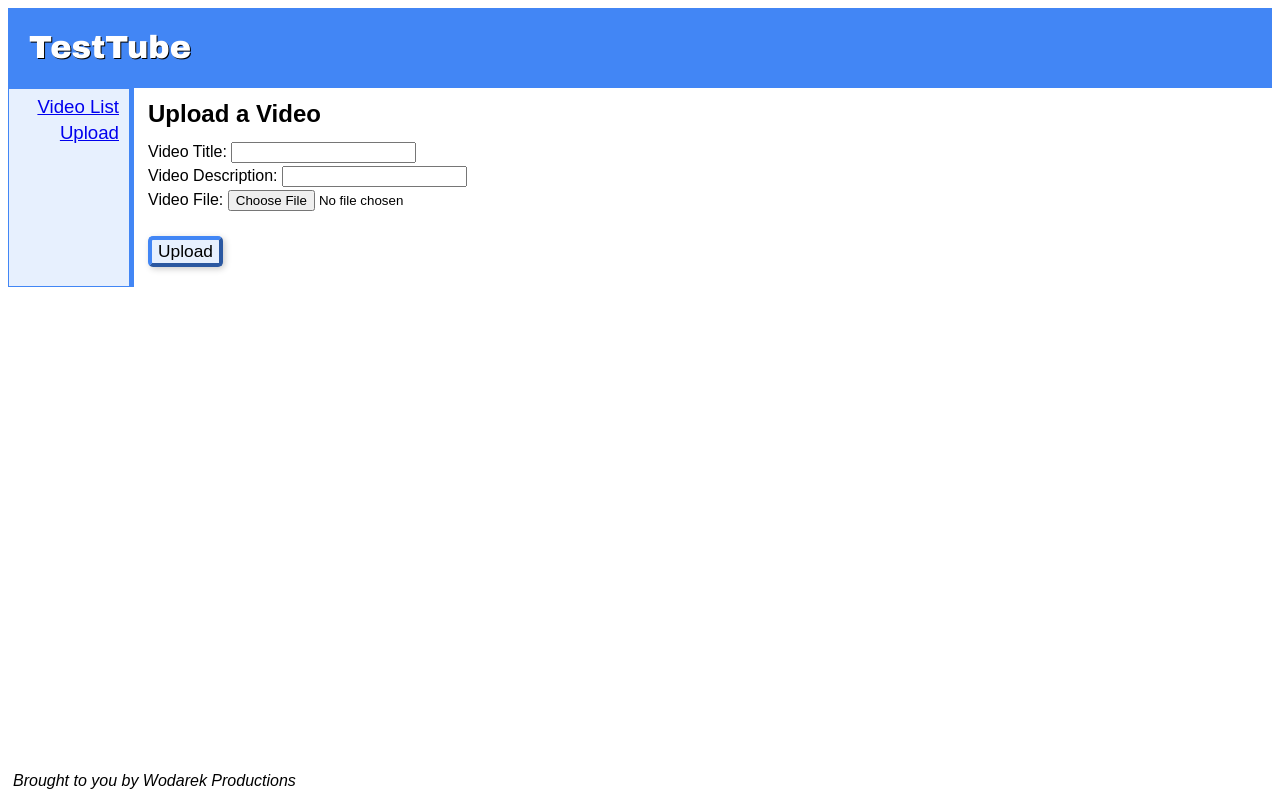
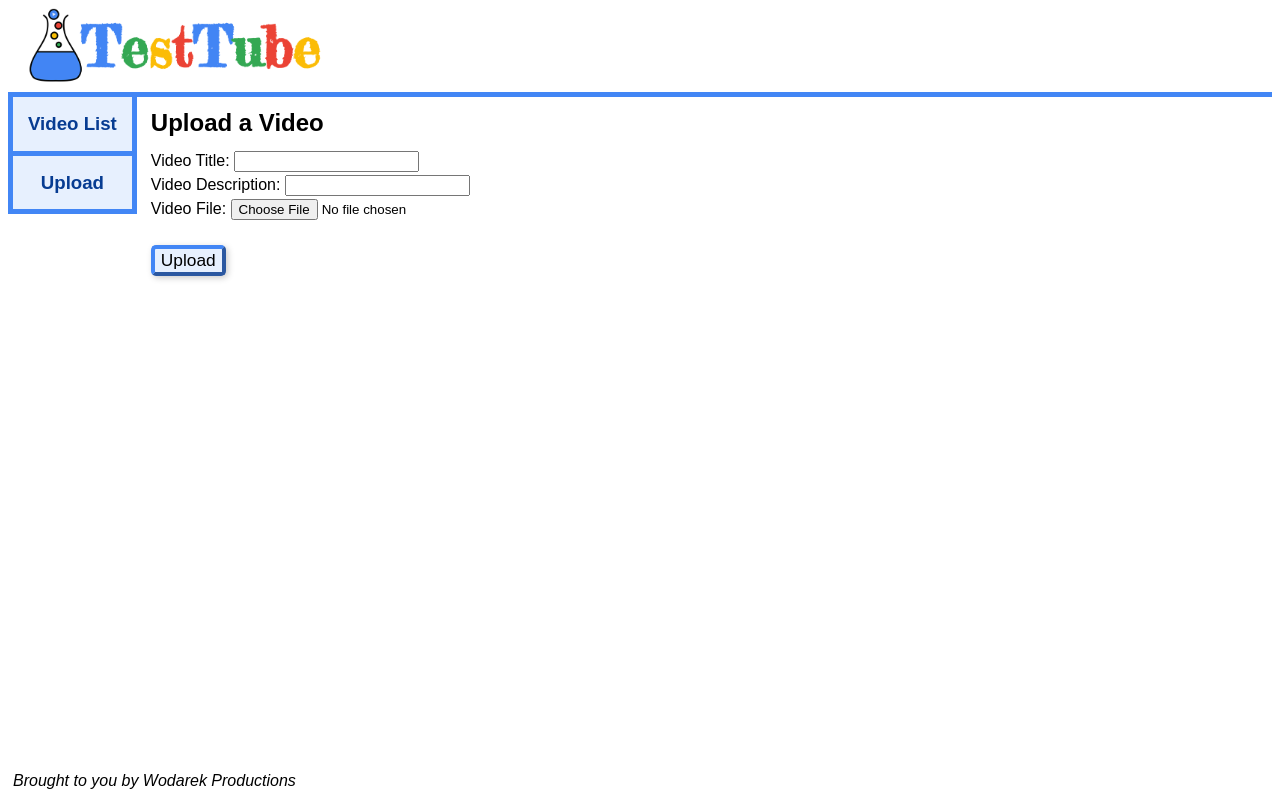
Before and after one commit to twodarek/intro-to-gcp, a plain HTML site: page nginx/static/upload/index.html in a window 1280 px wide. Drawn offline with Linux system fonts and the light colour scheme.

Commit message:
added logos, visual edits

```diff
--- a/nginx/static/list.css
+++ b/nginx/static/list.css
@@ -4,12 +4,13 @@ body{
 
 #header{
 	display: block;
-	border: 1px solid #4286f5;
-	background: #4286f5;
-	padding: 0px 20px;
-	color: white;
-	font-family: "Arial Black";
-	text-shadow: 1px 1px black;
+	border-bottom: 5px solid #4286f5;
+	background: #ffffff;
+	padding: 0px 20px 5px;
+}
+
+#logo{
+	height: 75px;
 }
 
 #main{
@@ -18,22 +19,64 @@ body{
 }
 
 #nav{
+	display: flex;
+	flex-direction: column;
+	float: left;
+	clear: left right;
+	background: #4286f5;
+	border: 5px solid #4286f5;
+	border-top: none;
+	margin-right: 4px;
+	line-height: 1.8;
+}
+.nav-item {
+	color: #073c92;
 	background: #e7f0fe;
-	border: 1px solid #4286f5;
-	border-right: 5px solid #4286f5;
-	width: 100px;
-	padding: 5px 10px;
-	margin-right: 4px;
-	text-align: right;
-	line-height: 1.4;
+	text-align: center;
 	font-size: 14pt;
+	font-weight: bold;
+	padding: 10px 15px;
+	margin-bottom: 5px;
+}
+.nav-item:last-child {
+	border-bottom: none;
+	margin-bottom: 0px;
+}
+.nav-item:hover {
+	cursor: pointer;
+	box-shadow: -2px -2px 2px inset, 1px 1px 1px inset;
 }
 
 #video_list{
 	flex: 1 /*fill the rest of the page width*/;
 	clear: right;
-	border: 1px solid gray;
 	padding: 10px;
+}
+
+h2{
+	line-height: 0.5;
+}
+
+#upload-form{
+	line-height: 1.5;
+	padding: 0px 10px 20px;
+}
+
+#upload-button {
+	font-size: 13pt;
+	border: 4px outset #4286f5;
+	border-radius: 5px;
+	background: #e7f0fe;
+	box-shadow: 2px 2px 6px #cccccc;
+}
+#upload-button:hover{
+	background: #cfe0fc;
+	cursor: pointer;
+}
+#upload-button:active{
+	background: #cfe0fc;
+	border: 4px inset #4286f5;
+	cursor: pointer;
 }
 
 #footer{
--- a/nginx/static/upload/index.html
+++ b/nginx/static/upload/index.html
@@ -2,38 +2,37 @@
 <html>
 <head>
 	<title>Upload Video</title>
-	<link rel="stylesheet" href="upload.css">
+	<link rel="stylesheet" href="../list.css">
 </head>
 
 <body>
 	<div id="header">
-		<h1>TestTube</h1>
+		<img id="logo" src="../testTubeLogo-small.png"/>
+	</div>
+
+	<div id="nav">
+		<div class="nav-item" onclick="location.href='/';">Video List</div>
+		<div class="nav-item" onclick="location.href='/upload';">Upload</div>
 	</div>
 
 	<div id="main">
-		<div id="nav">
-			<a href="/">Video List</a>
-			<br>
-			<a href="/upload">Upload</a>
-		</div>
-
-		<form method="post" enctype="multipart/form-data" action="/api/video/upload">
+		<form id="upload-form" method="post" enctype="multipart/form-data" action="/api/video/upload">
 			<h2>Upload a Video</h2>
 
 			<label>Video Title:
 				<input type="text" name="title">
 			</label>
-			<br>
+			<br/>
 			<label>Video Description:
 				<input type="text" name="description">
 			</label>
-			<br>
+			<br/>
 			<label>Video File:
 				<input type="file" name="video_file">
 			</label>
-			<br>
-			<br>
-			<input type="submit" name="submit-button" value="Upload">
+			<br/>
+			<br/>
+			<input type="submit" id="upload-button" name="submit-button" value="Upload">
 		</form>
 	</div>
 
--- a/nginx/static/upload/upload.css
+++ b/nginx/static/upload/upload.css
@@ -13,12 +13,13 @@ form{
 
 #header{
 	display: block;
-	border: 1px solid #4286f5;
-	background: #4286f5;
-	padding: 0px 20px;
-	color: white;
-	font-family: "Arial Black";
-	text-shadow: 1px 1px black;
+	border-bottom: 5px solid #4286f5;
+	background: #ffffff;
+	padding: 0px 20px 5px;
+}
+
+#logo{
+	height: 75px;
 }
 
 #main{
@@ -27,29 +28,46 @@ form{
 }
 
 #nav{
+	display: flex;
+	flex-direction: column;
+	float: left;
+	clear: left right;
+	background: #4286f5;
+	border: 5px solid #4286f5;
+	border-top: none;
+	margin-right: 4px;
+	line-height: 1.8;
+}
+.nav-item {
+	color: #073c92;
 	background: #e7f0fe;
-	border: 1px solid #4286f5;
-	border-right: 5px solid #4286f5;
-	width: 100px;
-	padding: 5px 10px;
-	margin-right: 4px;
-	text-align: right;
-	line-height: 1.4;
+	text-align: center;
 	font-size: 14pt;
+	font-weight: bold;
+	padding: 10px 15px;
+	margin-bottom: 5px;
+}
+.nav-item:last-child {
+	border-bottom: none;
+	margin-bottom: 0px;
+}
+.nav-item:hover {
+	cursor: pointer;
+	box-shadow: -2px -2px 2px inset, 1px 1px 1px inset;
 }
 
-input[type=submit] {
+#upload-button {
 	font-size: 13pt;
 	border: 4px outset #4286f5;
 	border-radius: 5px;
 	background: #e7f0fe;
 	box-shadow: 2px 2px 6px #cccccc;
 }
-input[type=submit]:hover{
+#upload-button:hover{
 	background: #cfe0fc;
 	cursor: pointer;
 }
-input[type=submit]:active{
+#upload-button:active{
 	background: #cfe0fc;
 	border: 4px inset #4286f5;
 	cursor: pointer;
```
Also changed, not shown: nginx/static/index.html (+6 -7 lines), nginx/static/testTubeLogo-large.png (added), nginx/static/testTubeLogo-small.png (added).
